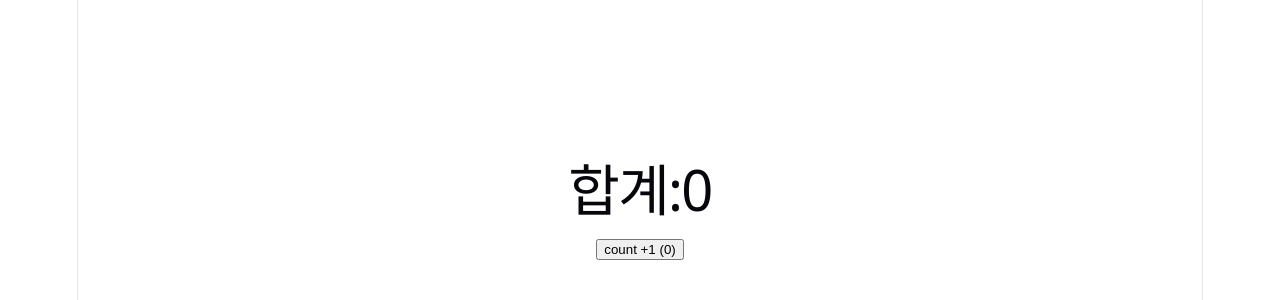
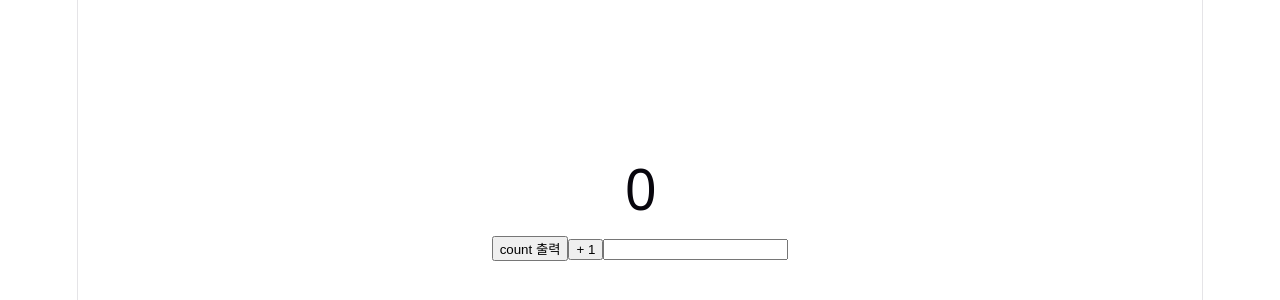
Before and after one commit to jeongbin-k/react-practice, a React (Vite) app: page / in a window 1280 px wide. Shown: the part 198-498 px from the top of the page. Built offline with nearby package versions, Linux system fonts and the light colour scheme.

Commit message:
useCallback 예제 완료

```diff
--- a/src/App.jsx
+++ b/src/App.jsx
@@ -1,11 +1,11 @@
-import Practice13 from "./components/Practice13";
+import Practice14 from "./components/Practice14";
 import "./App.css";
 
 function App() {
   return (
     <>
       <section id="center">
-        <Practice13 />
+        <Practice14 />
       </section>
     </>
   );
--- /dev/null
+++ b/src/components/Practice14.tsx
@@ -0,0 +1,24 @@
+// Practice14.tsx
+// useCallback
+import { useState, useCallback } from "react";
+
+function Practice14() {
+  const [count, setCount] = useState(0);
+  const [text, setText] = useState("");
+
+  // useCallbact으로 감싸봐요
+  // count가 바뀔 때만 함수가 새로 만들어져야 해요
+  const handleClick = () => {
+    console.log("현재 카운트:", count);
+  };
+  return (
+    <div>
+      <h1>{count}</h1>
+      <button onClick={handleClick}>count 출력</button>
+      <button onClick={() => setCount(count + 1)}> + 1</button>
+      <input value={text} onChange={(e) => setText(e.target.value)} />
+    </div>
+  );
+}
+
+export default Practice14;
```
